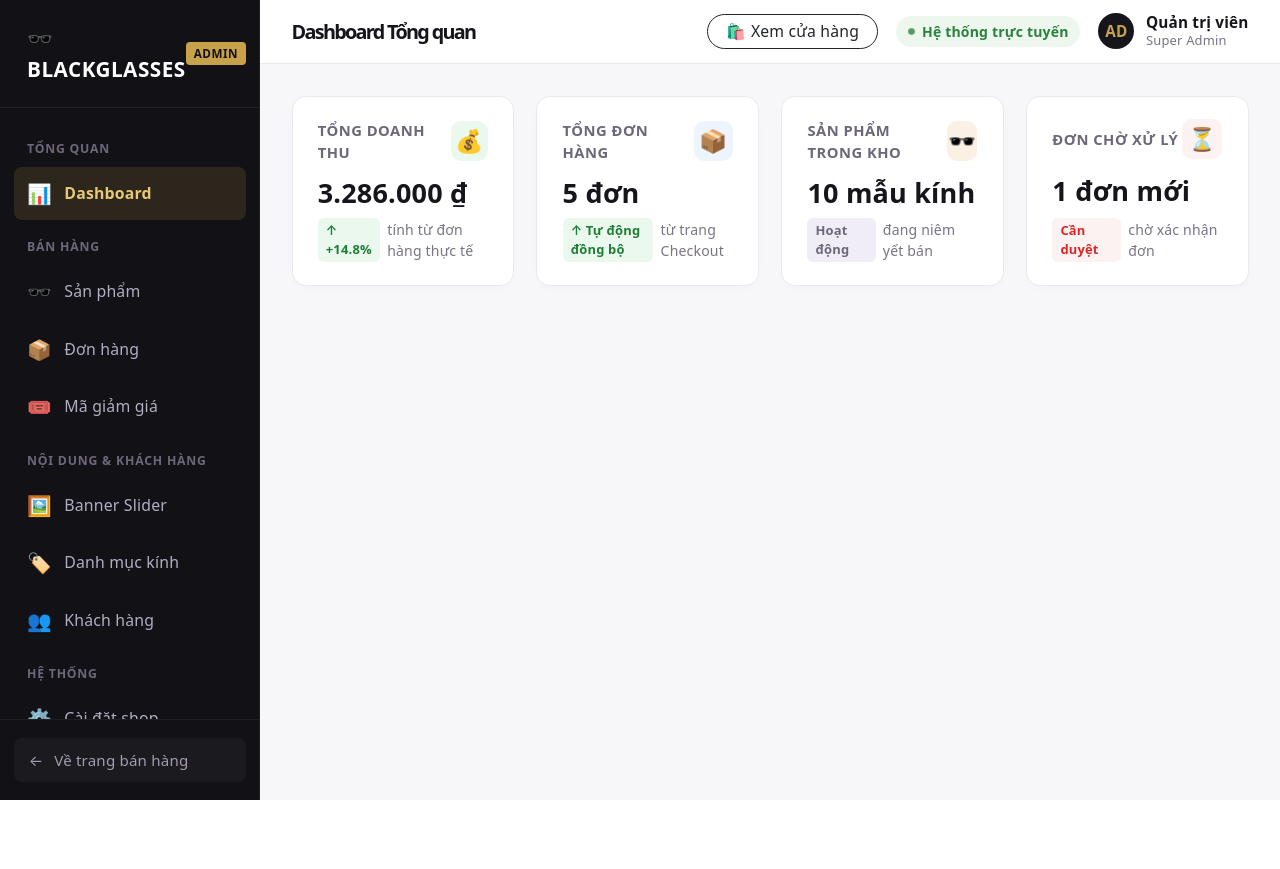
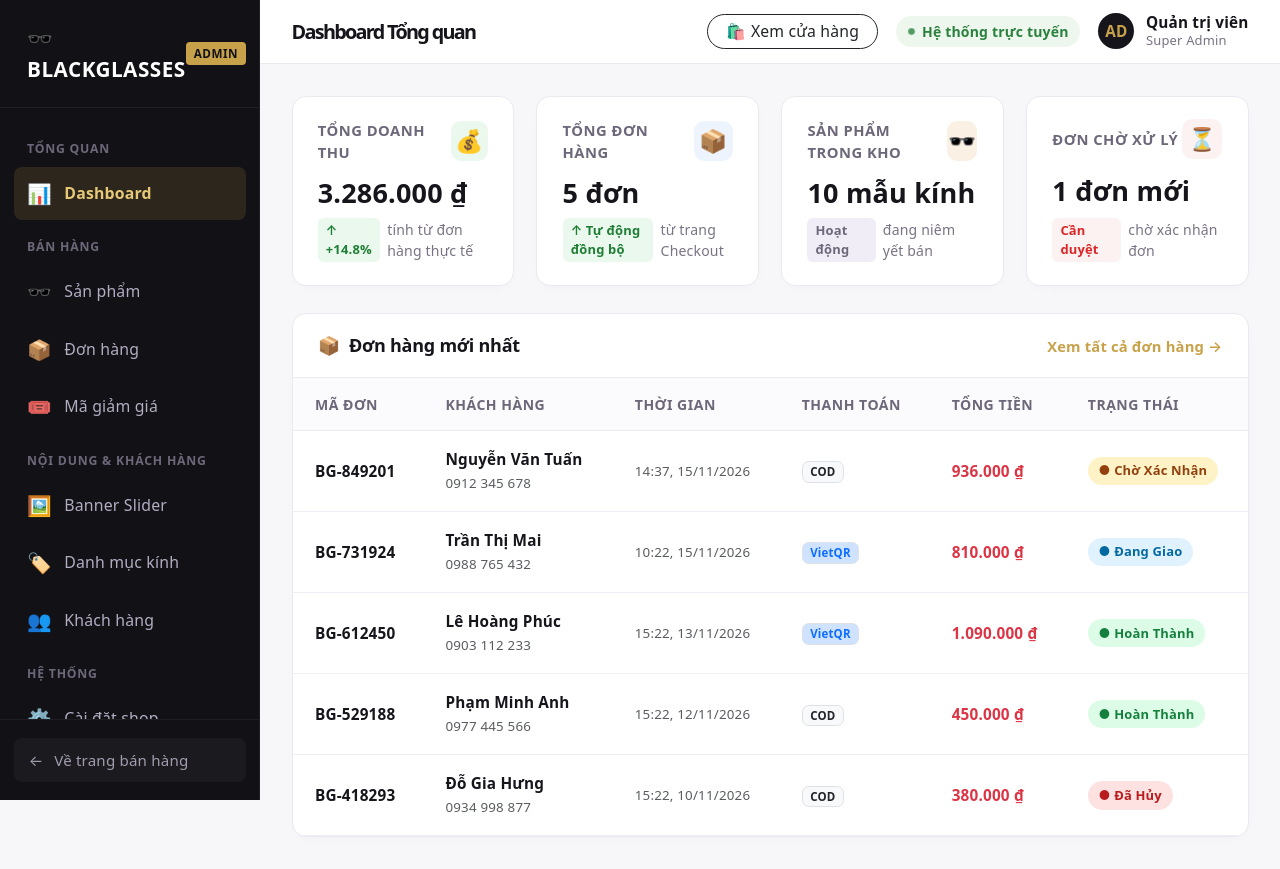
Before and after one commit to Trngkiensv/Frontend-03-T2-T6, a React (Vite) app: page /admin in a window 1280 px wide. Before the commit the page ends 800 px from the top, so only its background shows below. Built offline with nearby package versions, Linux system fonts and the light colour scheme.

Commit message:
feat(admin-dashboard): xây dựng bảng danh sách các đơn hàng mới nhất cần xử lý

```diff
--- a/src/pages/admin/AdminDashboard.css
+++ b/src/pages/admin/AdminDashboard.css
@@ -123,3 +123,110 @@
     grid-template-columns: 1fr;
   }
 }
+
+/* Dashboard Section Card */
+.dashboard-card {
+  background: #ffffff;
+  border: 1px solid #ebe8ef;
+  border-radius: 14px;
+  box-shadow: 0 4px 16px -8px rgba(23, 21, 28, 0.06);
+  overflow: hidden;
+}
+
+.dashboard-card__header {
+  padding: 1.15rem 1.4rem;
+  border-bottom: 1px solid #ebe8ef;
+  display: flex;
+  align-items: center;
+  justify-content: space-between;
+}
+
+.dashboard-card__title {
+  font-size: 1rem;
+  font-weight: 700;
+  margin: 0;
+  color: #17151c;
+  display: flex;
+  align-items: center;
+  gap: 0.5rem;
+}
+
+.dashboard-card__link {
+  font-size: 0.82rem;
+  font-weight: 600;
+  color: #c8a24a;
+  text-decoration: none;
+  transition: color 0.15s;
+}
+
+.dashboard-card__link:hover {
+  color: #9d7d32;
+  text-decoration: underline;
+}
+
+.dashboard-table-wrap {
+  overflow-x: auto;
+}
+
+.dashboard-table {
+  width: 100%;
+  border-collapse: collapse;
+  text-align: left;
+  font-size: 0.85rem;
+}
+
+.dashboard-table th {
+  background: #fbfafc;
+  color: #6d677a;
+  font-weight: 600;
+  padding: 0.85rem 1.25rem;
+  font-size: 0.78rem;
+  text-transform: uppercase;
+  letter-spacing: 0.5px;
+  border-bottom: 1px solid #ebe8ef;
+  white-space: nowrap;
+}
+
+.dashboard-table td {
+  padding: 0.95rem 1.25rem;
+  border-bottom: 1px solid #f1edf7;
+  color: #17151c;
+  vertical-align: middle;
+  white-space: nowrap;
+}
+
+.dashboard-table tbody tr:hover {
+  background: #fbfafc;
+}
+
+/* Order Status Badge */
+.order-status-badge {
+  display: inline-flex;
+  align-items: center;
+  gap: 0.35rem;
+  font-size: 0.72rem;
+  font-weight: 600;
+  padding: 0.25rem 0.6rem;
+  border-radius: 999px;
+  text-transform: capitalize;
+}
+
+.order-status-badge--pending {
+  background: #fef3c7;
+  color: #92400e;
+}
+
+.order-status-badge--shipping {
+  background: #e0f2fe;
+  color: #0369a1;
+}
+
+.order-status-badge--completed {
+  background: #dcfce7;
+  color: #15803d;
+}
+
+.order-status-badge--cancelled {
+  background: #fee2e2;
+  color: #b91c1c;
+}
--- a/src/pages/admin/AdminDashboard.tsx
+++ b/src/pages/admin/AdminDashboard.tsx
@@ -1,7 +1,9 @@
 import { useMemo } from "react";
+import { Link } from "react-router-dom";
 import { loadOrders } from "../../utils/orderStorage";
 import { products } from "../../data/products";
 import { formatPrice } from "../../utils/format";
+import type { OrderStatus } from "../../types/order";
 import "./AdminDashboard.css";
 
 export default function AdminDashboard() {
@@ -21,6 +23,30 @@ export default function AdminDashboard() {
   }, [orders]);
 
   const totalProductsCount = products.length;
+
+  const recentOrders = useMemo(() => {
+    return [...orders]
+      .sort((a, b) => new Date(b.createdAt).getTime() - new Date(a.createdAt).getTime())
+      .slice(0, 5);
+  }, [orders]);
+
+  const getStatusBadge = (status: OrderStatus) => {
+    switch (status) {
+      case "pending":
+        return <span className="order-status-badge order-status-badge--pending">● Chờ xác nhận</span>;
+      case "shipping":
+        return <span className="order-status-badge order-status-badge--shipping">● Đang giao</span>;
+      case "completed":
+        return <span className="order-status-badge order-status-badge--completed">● Hoàn thành</span>;
+      case "cancelled":
+        return <span className="order-status-badge order-status-badge--cancelled">● Đã hủy</span>;
+    }
+  };
+
+  const formatDate = (isoStr: string) => {
+    const d = new Date(isoStr);
+    return `${d.toLocaleTimeString("vi-VN", { hour: "2-digit", minute: "2-digit" })}, ${d.toLocaleDateString("vi-VN")}`;
+  };
 
   return (
     <div className="admin-dashboard">
@@ -86,6 +112,62 @@ export default function AdminDashboard() {
           </div>
         </div>
       </section>
+
+      {/* Bảng đơn hàng mới nhất */}
+      <section className="dashboard-card">
+        <div className="dashboard-card__header">
+          <h2 className="dashboard-card__title">
+            <span>📦</span>
+            <span>Đơn hàng mới nhất</span>
+          </h2>
+          <Link to="/admin/orders" className="dashboard-card__link">
+            Xem tất cả đơn hàng →
+          </Link>
+        </div>
+
+        <div className="dashboard-table-wrap">
+          <table className="dashboard-table">
+            <thead>
+              <tr>
+                <th>Mã đơn</th>
+                <th>Khách hàng</th>
+                <th>Thời gian</th>
+                <th>Thanh toán</th>
+                <th>Tổng tiền</th>
+                <th>Trạng thái</th>
+              </tr>
+            </thead>
+            <tbody>
+              {recentOrders.map((order) => (
+                <tr key={order.id}>
+                  <td className="fw-bold">{order.id}</td>
+                  <td>
+                    <div className="fw-semibold">{order.fullName}</div>
+                    <small className="text-muted">{order.phone}</small>
+                  </td>
+                  <td className="text-muted small">{formatDate(order.createdAt)}</td>
+                  <td>
+                    {order.paymentMethod === "cod" ? (
+                      <span className="badge bg-light text-dark border">COD</span>
+                    ) : (
+                      <span className="badge bg-primary-subtle text-primary border">VietQR</span>
+                    )}
+                  </td>
+                  <td className="fw-bold text-danger">{formatPrice(order.finalTotal)}</td>
+                  <td>{getStatusBadge(order.status)}</td>
+                </tr>
+              ))}
+              {recentOrders.length === 0 && (
+                <tr>
+                  <td colSpan={6} className="text-center py-4 text-muted">
+                    Chưa có đơn hàng nào
+                  </td>
+                </tr>
+              )}
+            </tbody>
+          </table>
+        </div>
+      </section>
     </div>
   );
 }
```
